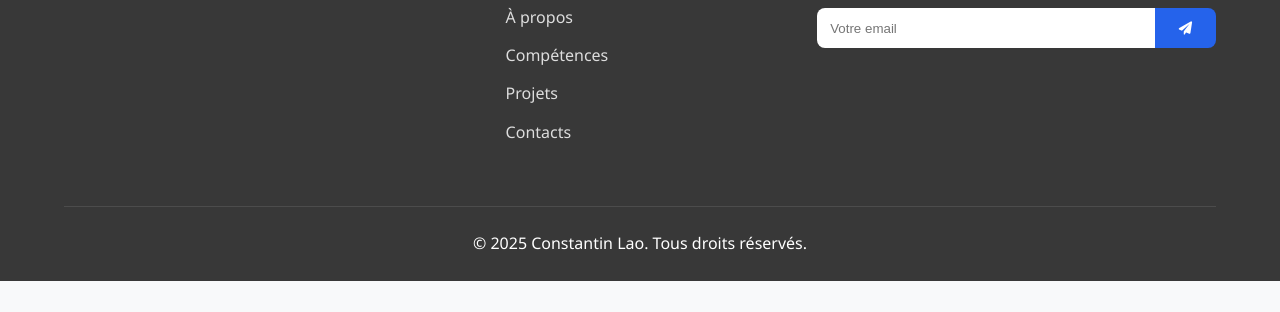
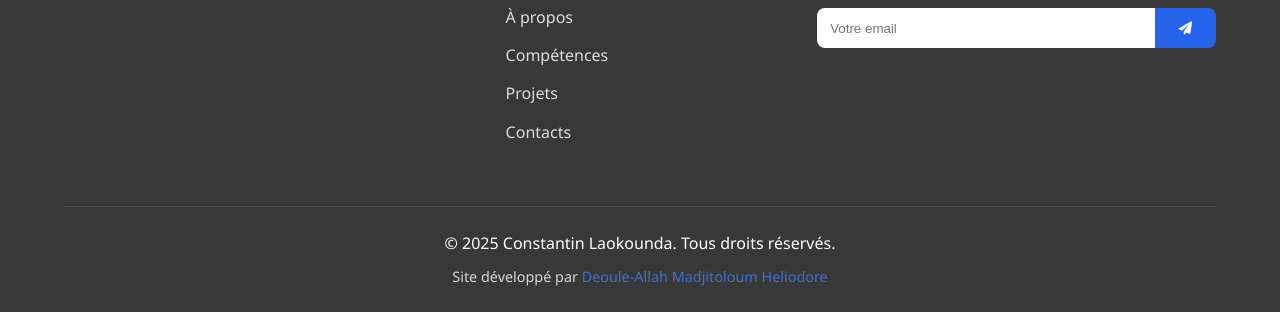
Before and after one commit to HELIODORE12/Site-ConstantinLao, a plain HTML site: page index.html in a window 1280 px wide. Shown: the part 5085-5397 px from the top of the page. Before the commit the page ends 5366 px from the top, so only its background shows below. Drawn offline with Linux system fonts and the light colour scheme.

Commit message:
Modification 2

```diff
--- a/index.html
+++ b/index.html
@@ -368,7 +368,8 @@
         </div>
       </div>
       <div class="footer-bottom">
-        <p>&copy; 2025 Constantin Lao. Tous droits réservés.</p>
+        <p>&copy; 2025 Constantin Laokounda. Tous droits réservés.</p>
+        <p class="developer-credit">Site développé par <a href="https://github.com/heliodore12" target="_blank" rel="noopener noreferrer">Deoule-Allah Madjitoloum Heliodore</a></p>
       </div>
     </footer>
 
--- a/style.css
+++ b/style.css
@@ -745,6 +745,22 @@ footer {
     border-top: 1px solid rgba(255, 255, 255, 0.1);
 }
 
+.developer-credit {
+    margin-top: 0.5rem;
+    font-size: 0.9rem;
+    opacity: 0.8;
+}
+
+.developer-credit a {
+    color: var(--accent-color);
+    transition: var(--transition);
+}
+
+.developer-credit a:hover {
+    color: var(--light-text);
+    text-decoration: underline;
+}
+
 /* Accessibilité */
 .sr-only {
     position: absolute;
```
